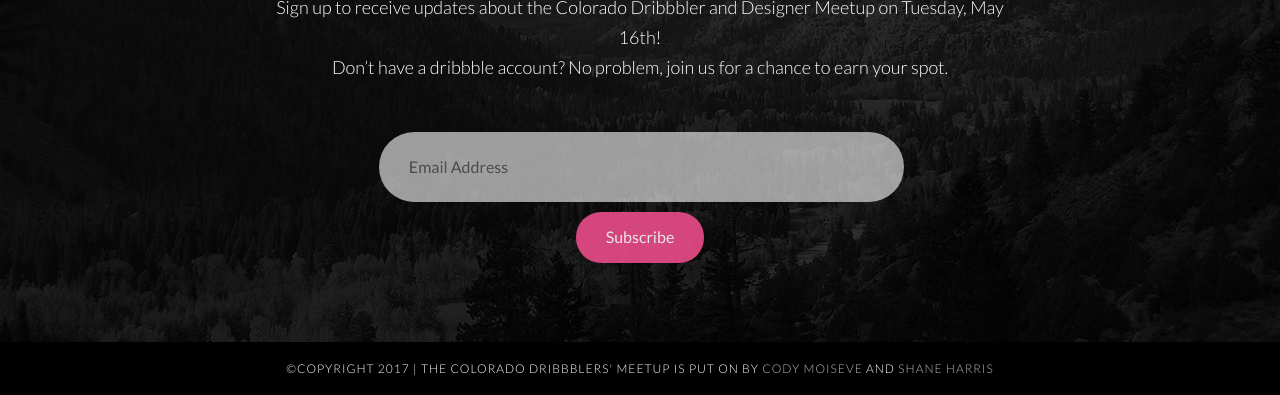
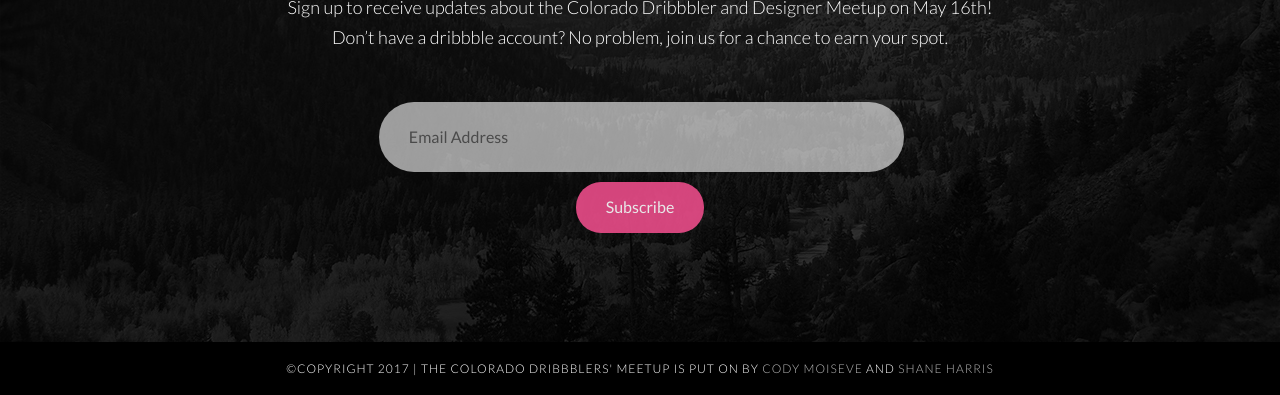
Before and after one commit to cmoiseve/cmoiseve.github.io, a plain HTML site: page index.html in a window 1280 px wide. Shown: the part 408-803 px from the top of the page. Drawn offline with Linux system fonts and the light colour scheme.

Commit message:
Date change

```diff
--- a/index.html
+++ b/index.html
@@ -37,7 +37,7 @@
           <div class="col-md-8 col-md-offset-2 centered">
             <img src="assets/img/Colorado_Dribbble.png" alt="Colorado Dribbble Logo">
             <h1>COLORADO DRIBBBLERS' MEETUP</h1>
-              <h4>Sign up to receive updates about the Colorado Dribbbler and Designer Meetup on Tuesday, May 16th!  <br> Don’t have a dribbble account? No problem, join us for a chance to earn your spot.</h4>
+              <h4>Sign up to receive updates about the Colorado Dribbbler and Designer Meetup on May 16th!  <br> Don’t have a dribbble account? No problem, join us for a chance to earn your spot.</h4>
             <div class="mtb">
               <!-- Begin MailChimp Signup Form -->
 <div id="mc_embed_signup">
```
